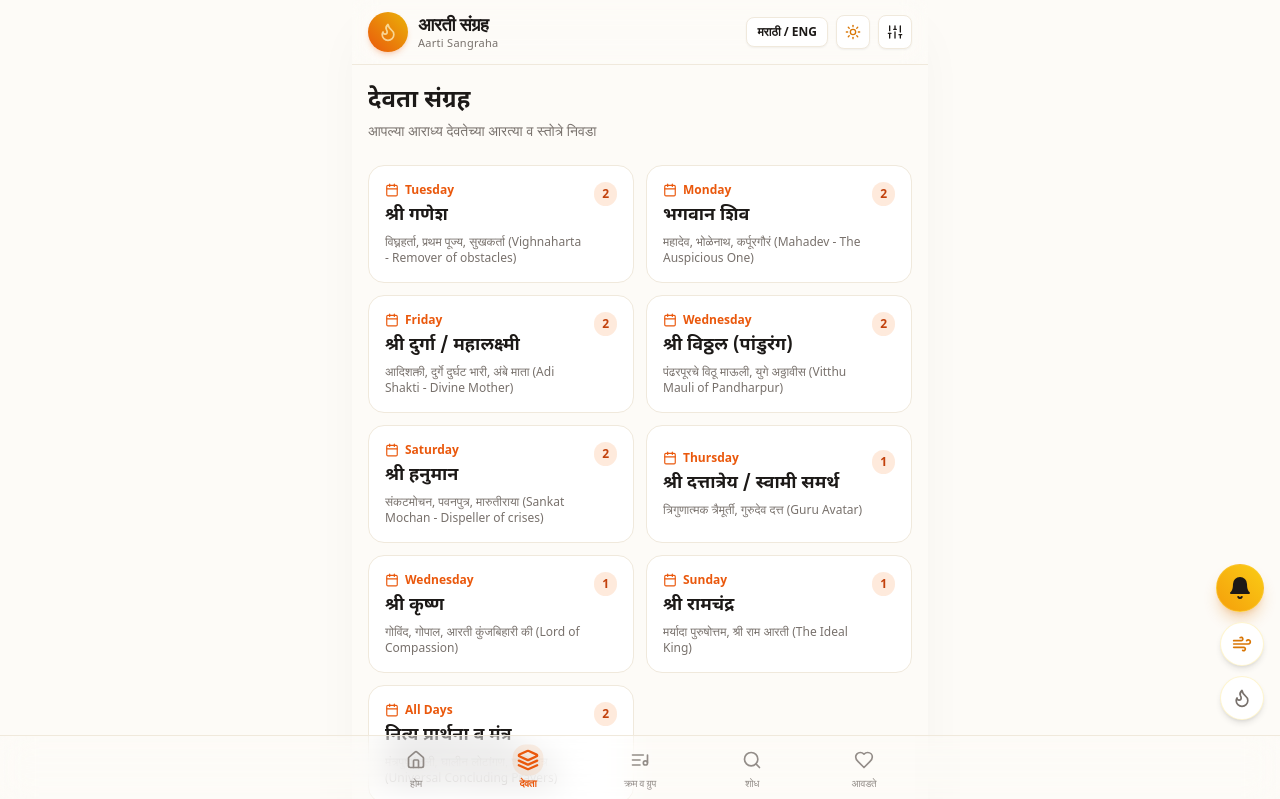
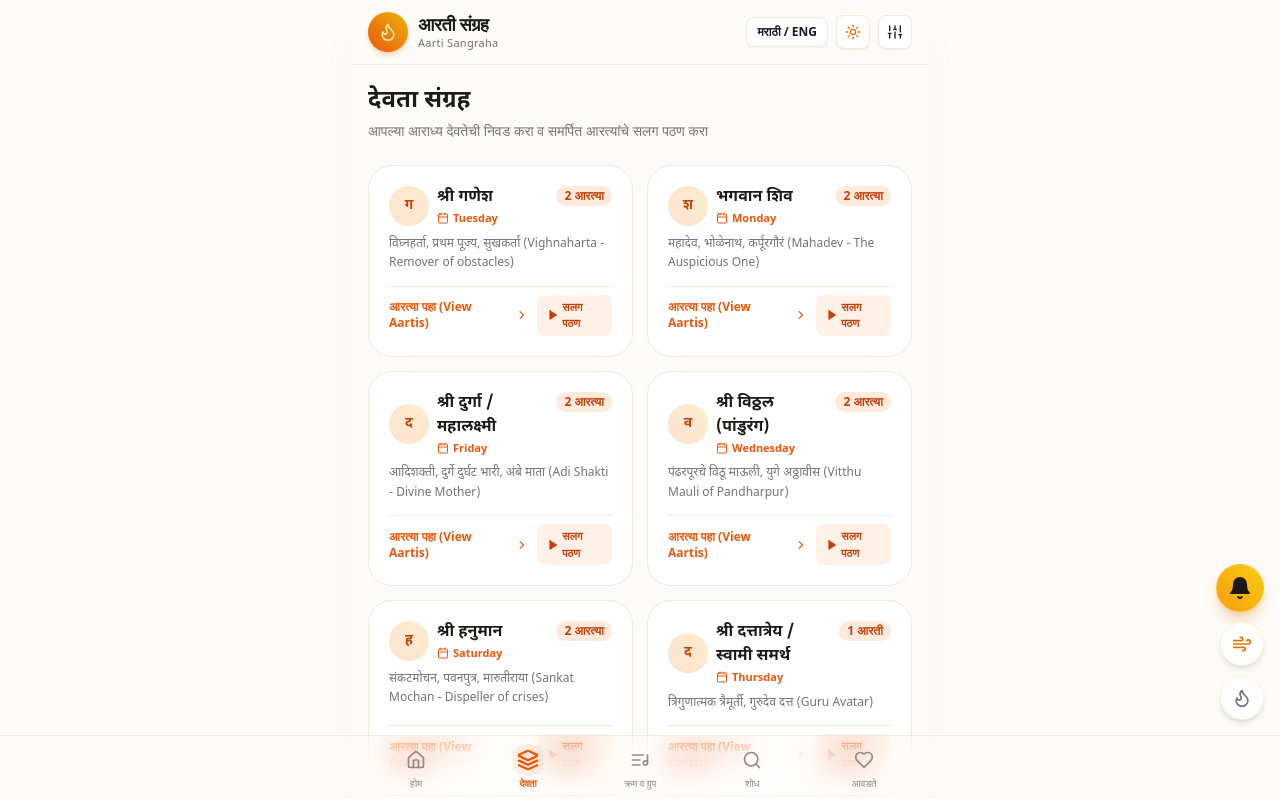
Before and after one commit to manojmitharampawar-blip/aarti-sangraha, a Next.js app: page /deities in a window 1280 px wide. Shown: the top 799 px of the page. Built offline with nearby package versions, Linux system fonts and the light colour scheme.

Commit message:
feat: make deity cards interactive, support sequential pooja playback for deities, and link home deity avatars directly

```diff
--- a/src/app/deities/page.tsx
+++ b/src/app/deities/page.tsx
@@ -1,105 +1,215 @@
 'use client';
 
-import React, { useState } from 'react';
+import React, { useState, useEffect, Suspense } from 'react';
 import Link from 'next/link';
+import { useSearchParams, useRouter } from 'next/navigation';
 import { deities } from '@/data/deities';
 import { aartis } from '@/data/aartis';
 import { useThemeContext } from '@/components/ThemeProvider';
-import { Sparkles, Calendar, ChevronRight } from 'lucide-react';
+import { AartiCard } from '@/components/AartiCard';
+import {
+  Sparkles,
+  Calendar,
+  ChevronRight,
+  Play,
+  ArrowLeft,
+  X,
+  Flame,
+} from 'lucide-react';
 
-export default function DeitiesPage() {
+function DeitiesContent() {
+  const searchParams = useSearchParams();
+  const router = useRouter();
+  const initialDeityId = searchParams.get('id');
+
   const { script } = useThemeContext();
-  const [selectedDeity, setSelectedDeity] = useState<string | null>(null);
+  const [selectedDeityId, setSelectedDeityId] = useState<string | null>(initialDeityId);
 
-  const activeAartis = selectedDeity
-    ? aartis.filter(a => a.deity === selectedDeity)
+  useEffect(() => {
+    if (initialDeityId) {
+      setSelectedDeityId(initialDeityId);
+    }
+  }, [initialDeityId]);
+
+  const activeDeity = deities.find(d => d.id === selectedDeityId);
+  const activeAartis = selectedDeityId
+    ? aartis.filter(a => a.deity === selectedDeityId)
     : [];
+
+  const handleSelectDeity = (id: string) => {
+    setSelectedDeityId(id);
+    // Smooth scroll to top of details
+    window.scrollTo({ top: 0, behavior: 'smooth' });
+  };
+
+  const handleClearSelection = () => {
+    setSelectedDeityId(null);
+    router.push('/deities');
+  };
 
   return (
     <div className="space-y-6">
+      {/* Page Title & Breadcrumb */}
+      {activeDeity ? (
+        <div className="flex items-center justify-between pb-3 border-b border-[var(--border-main)]">
+          <button
+            onClick={handleClearSelection}
+            className="inline-flex items-center gap-1.5 text-xs font-bold text-saffron-600 hover:text-saffron-700 transition-colors"
+          >
+            <ArrowLeft className="w-4 h-4" />
+            <span>सर्व देवता (All Deities)</span>
+          </button>
+
+          <span className="text-xs font-semibold text-[var(--text-secondary)]">
+            {activeAartis.length} आरत्या
+          </span>
+        </div>
+      ) : (
         <div>
           <h1 className="text-xl sm:text-2xl font-black text-[var(--text-primary)] font-devanagari">
             {script === 'devanagari' ? 'देवता संग्रह' : 'Deities & Devotions'}
           </h1>
           <p className="text-xs sm:text-sm text-[var(--text-secondary)] mt-1">
             {script === 'devanagari'
-            ? 'आपल्या आराध्य देवतेच्या आरत्या व स्तोत्रे निवडा'
-            : 'Select your worshipped deity to recite dedicated hymns'}
+              ? 'आपल्या आराध्य देवतेची निवड करा व समर्पित आरत्यांचे सलग पठण करा'
+              : 'Select your worshipped deity to chant all dedicated hymns in sequence'}
+          </p>
+        </div>
+      )}
+
+      {/* ACTIVE SELECTED DEITY SHOWCASE VIEW */}
+      {activeDeity ? (
+        <div className="space-y-5 animate-fade-in">
+          {/* Consecrated Deity Banner */}
+          <div className="p-5 rounded-3xl border border-amber-500/30 bg-gradient-to-br from-amber-500/15 via-saffron-500/10 to-transparent space-y-3">
+            <div className="flex items-start justify-between gap-2">
+              <div>
+                <div className="flex items-center gap-1.5 text-xs font-bold text-saffron-600 mb-1">
+                  <Calendar className="w-3.5 h-3.5" />
+                  <span>उपासना वार: {activeDeity.primaryDay}</span>
+                </div>
+                <h2 className="text-xl sm:text-2xl font-black text-[var(--text-primary)] font-devanagari">
+                  {script === 'devanagari' ? activeDeity.nameDevanagari : activeDeity.nameTransliteration}
+                </h2>
+                <p className="text-xs sm:text-sm text-[var(--text-secondary)] mt-1 font-devanagari">
+                  {activeDeity.description}
                 </p>
               </div>
 
-      {/* Deities Grid */}
-      <div className="grid grid-cols-1 sm:grid-cols-2 gap-3">
+              <div className="w-12 h-12 rounded-full bg-gradient-to-tr from-saffron-500/30 to-amber-400/40 flex items-center justify-center font-bold text-saffron-700 dark:text-saffron-300 shrink-0 text-base font-devanagari">
+                {activeDeity.nameDevanagari.split(' ')[1]?.[0] || activeDeity.nameDevanagari[0]}
+              </div>
+            </div>
+
+            {/* Launch Sequential Recitation Button */}
+            {activeAartis.length > 0 && (
+              <div className="pt-2 flex items-center gap-2">
+                <Link
+                  href={`/group?deity=${activeDeity.id}`}
+                  className="inline-flex items-center gap-2 px-4 py-2.5 rounded-xl bg-saffron-600 hover:bg-saffron-700 text-white font-bold text-xs shadow-md shadow-saffron-600/25 active:scale-95 transition-all"
+                >
+                  <Play className="w-4 h-4 fill-white" />
+                  <span>
+                    {script === 'devanagari'
+                      ? `सर्व ${activeAartis.length} आरत्या सलग म्हणा (Chant All in Sequence)`
+                      : `Chant All ${activeAartis.length} Aartis in Sequence`}
+                  </span>
+                </Link>
+              </div>
+            )}
+          </div>
+
+          {/* Deity's Aarti Cards List */}
+          <div className="space-y-3">
+            <div className="flex items-center justify-between">
+              <h3 className="text-xs font-bold text-[var(--text-secondary)] uppercase tracking-wider flex items-center gap-1.5">
+                <Sparkles className="w-3.5 h-3.5 text-saffron-600" />
+                <span>उपलब्ध आरत्या व स्तोत्रे</span>
+              </h3>
+            </div>
+
+            <div className="space-y-3">
+              {activeAartis.map(aarti => (
+                <AartiCard key={aarti.id} aarti={aarti} />
+              ))}
+            </div>
+          </div>
+        </div>
+      ) : (
+        /* DEITIES GRID LIST */
+        <div className="grid grid-cols-1 sm:grid-cols-2 gap-3.5">
           {deities.map(deity => {
-          const count = aartis.filter(a => a.deity === deity.id).length;
-          const isSelected = selectedDeity === deity.id;
+            const deityAartis = aartis.filter(a => a.deity === deity.id);
+            const count = deityAartis.length;
 
             return (
-            <button
+              <div
                 key={deity.id}
-              onClick={() => setSelectedDeity(isSelected ? null : deity.id)}
-              className={`text-left p-4 rounded-2xl border transition-all ${
-                isSelected
-                  ? 'border-saffron-600 bg-saffron-500/10 shadow-md ring-1 ring-saffron-500/40'
-                  : 'border-[var(--border-main)] bg-[var(--card-main)] hover:border-saffron-500/50'
-              }`}
+                onClick={() => handleSelectDeity(deity.id)}
+                role="button"
+                tabIndex={0}
+                onKeyDown={e => e.key === 'Enter' && handleSelectDeity(deity.id)}
+                className="text-left p-4 sm:p-5 rounded-3xl border border-[var(--border-main)] bg-[var(--card-main)] hover:border-saffron-500/60 hover:shadow-md transition-all cursor-pointer group flex flex-col justify-between gap-3"
               >
-              <div className="flex items-start justify-between">
-                <div className="flex-1">
-                  <div className="flex items-center gap-1.5 text-xs text-saffron-600 font-semibold mb-1">
-                    <Calendar className="w-3.5 h-3.5" />
+                <div>
+                  <div className="flex items-start justify-between gap-2">
+                    <div className="flex items-center gap-2">
+                      <div className="w-10 h-10 rounded-full bg-gradient-to-tr from-saffron-500/20 to-amber-500/20 flex items-center justify-center font-bold text-saffron-700 dark:text-saffron-300 shrink-0 text-sm font-devanagari group-hover:scale-105 transition-transform">
+                        {deity.nameDevanagari.split(' ')[1]?.[0] || deity.nameDevanagari[0]}
+                      </div>
+                      <div>
+                        <h2 className="text-base font-bold text-[var(--text-primary)] font-devanagari group-hover:text-saffron-600 transition-colors">
+                          {script === 'devanagari' ? deity.nameDevanagari : deity.nameTransliteration}
+                        </h2>
+                        <div className="flex items-center gap-1 text-[11px] text-saffron-600 font-semibold">
+                          <Calendar className="w-3 h-3" />
                           <span>{deity.primaryDay}</span>
                         </div>
-                  <h2 className="text-base sm:text-lg font-bold text-[var(--text-primary)] font-devanagari">
-                    {script === 'devanagari' ? deity.nameDevanagari : deity.nameTransliteration}
-                  </h2>
-                  <p className="text-xs text-[var(--text-secondary)] mt-1 line-clamp-2">
+                      </div>
+                    </div>
+
+                    <span className="text-xs font-bold px-2 py-0.5 rounded-full bg-saffron-500/15 text-saffron-700 dark:text-saffron-300 shrink-0">
+                      {count} {count === 1 ? 'आरती' : 'आरत्या'}
+                    </span>
+                  </div>
+
+                  <p className="text-xs text-[var(--text-secondary)] mt-2 line-clamp-2 font-devanagari leading-relaxed">
                     {deity.description}
                   </p>
                 </div>
-                <span className="text-xs font-bold px-2 py-1 rounded-full bg-saffron-500/15 text-saffron-700 dark:text-saffron-300 ml-2">
-                  {count}
+
+                {/* Card Action Footer */}
+                <div className="pt-2 border-t border-[var(--border-main)] flex items-center justify-between gap-2">
+                  <span className="text-xs font-bold text-saffron-600 flex items-center gap-1 group-hover:translate-x-0.5 transition-transform">
+                    <span>आरत्या पहा (View Aartis)</span>
+                    <ChevronRight className="w-3.5 h-3.5" />
                   </span>
+
+                  {count > 0 && (
+                    <Link
+                      href={`/group?deity=${deity.id}`}
+                      onClick={e => e.stopPropagation()}
+                      className="inline-flex items-center gap-1 px-2.5 py-1 rounded-lg bg-saffron-500/10 hover:bg-saffron-600 hover:text-white text-saffron-700 dark:text-saffron-300 text-[11px] font-bold transition-all"
+                      title="या देवतेच्या सर्व आरत्या सलग म्हणा"
+                    >
+                      <Play className="w-3 h-3 fill-current" />
+                      <span>सलग पठण</span>
+                    </Link>
+                  )}
                 </div>
-            </button>
+              </div>
             );
           })}
         </div>
-
-      {/* Expanded Deity Aarti List Drawer/Section */}
-      {selectedDeity && (
-        <section className="p-4 rounded-2xl border border-saffron-500/30 bg-[var(--card-main)] space-y-3">
-          <div className="flex items-center justify-between">
-            <h3 className="text-sm font-bold text-saffron-600 flex items-center gap-1.5">
-              <Sparkles className="w-4 h-4" />
-              <span>उपलब्ध आरत्या (Available Hymns)</span>
-            </h3>
-            <span className="text-xs text-[var(--text-secondary)]">
-              {activeAartis.length} रचना
-            </span>
-          </div>
-
-          <div className="divide-y divide-[var(--border-main)]">
-            {activeAartis.map(aarti => (
-              <Link
-                key={aarti.id}
-                href={`/aarti/${aarti.slug}`}
-                className="flex items-center justify-between py-3 group hover:text-saffron-600"
-              >
-                <div>
-                  <h4 className="text-sm font-bold text-[var(--text-primary)] group-hover:text-saffron-600 font-devanagari">
-                    {script === 'devanagari' ? aarti.titleDevanagari : aarti.titleTransliteration}
-                  </h4>
-                  <p className="text-xs text-[var(--text-secondary)] line-clamp-1 mt-0.5">
-                    {script === 'devanagari' ? aarti.firstLineDevanagari : aarti.firstLineTransliteration}
-                  </p>
-                </div>
-                <ChevronRight className="w-4 h-4 text-[var(--text-secondary)] group-hover:translate-x-1 transition-transform" />
-              </Link>
-            ))}
-          </div>
-        </section>
       )}
     </div>
   );
 }
+
+export default function DeitiesPage() {
+  return (
+    <Suspense fallback={<div className="py-12 text-center text-xs text-[var(--text-secondary)]">लोड होत आहे...</div>}>
+      <DeitiesContent />
+    </Suspense>
+  );
+}
--- a/src/app/group/page.tsx
+++ b/src/app/group/page.tsx
@@ -13,9 +13,11 @@ import {
   Edit3,
   Plus,
   FolderOpen,
+  Sparkles,
 } from 'lucide-react';
-import { AartiItem } from '@/types';
+import { AartiItem, CustomGroup } from '@/types';
 import { aartis } from '@/data/aartis';
+import { deities } from '@/data/deities';
 import { useCustomGroups } from '@/hooks/useCustomGroups';
 import { useThemeContext } from '@/components/ThemeProvider';
 import { useWakeLock } from '@/hooks/useWakeLock';
@@ -29,6 +31,7 @@ import { DevotionalAudioBar } from '@/components/DevotionalAudioBar';
 function GroupPlayerContent() {
   const searchParams = useSearchParams();
   const groupId = searchParams.get('id');
+  const deityId = searchParams.get('deity');
 
   const { groups, isLoaded } = useCustomGroups();
   const { script, toggleScript, fontSize, diyaGlow } = useThemeContext();
@@ -40,10 +43,18 @@ function GroupPlayerContent() {
   const [pendingNextAarti, setPendingNextAarti] = useState<AartiItem | null>(null);
   const [isCompletedToast, setIsCompletedToast] = useState(false);
 
-  const group = groups.find(g => g.id === groupId);
+  // Deity-based virtual group vs Custom localStorage group
+  const deityInfo = deityId ? deities.find(d => d.id === deityId) : null;
+  const customGroup = groupId ? groups.find(g => g.id === groupId) : null;
 
-  // Map group's ordered aartiIds to AartiItem objects
-  const orderedAartis: AartiItem[] = (group?.aartiIds || [])
+  const groupTitle = deityInfo
+    ? (script === 'devanagari' ? `${deityInfo.nameDevanagari} आरती संग्रह` : `${deityInfo.nameTransliteration} Aartis`)
+    : (customGroup?.name || 'आरती संग्रह');
+
+  // Map group's ordered aartiIds or filter by deity
+  const orderedAartis: AartiItem[] = deityId
+    ? aartis.filter(a => a.deity === deityId)
+    : (customGroup?.aartiIds || [])
         .map(id => aartis.find(a => a.id === id))
         .filter((a): a is AartiItem => !!a);
 
@@ -65,10 +76,8 @@ function GroupPlayerContent() {
   const handleReachEnd = useCallback(() => {
     if (currentIndex < orderedAartis.length - 1) {
       const nextHymn = orderedAartis[currentIndex + 1];
-      // Instead of instant switch, trigger gentle countdown allowing user to finish chanting
       setPendingNextAarti(nextHymn);
     } else {
-      // Reached end of last aarti in group
       stopAutoScroll();
       setIsCompletedToast(true);
       setTimeout(() => setIsCompletedToast(false), 4000);
@@ -113,7 +122,7 @@ function GroupPlayerContent() {
     }
   };
 
-  if (!isLoaded) {
+  if (groupId && !isLoaded) {
     return (
       <div className="py-12 text-center text-xs text-[var(--text-secondary)]">
         लोड होत आहे...
@@ -121,7 +130,7 @@ function GroupPlayerContent() {
     );
   }
 
-  if (!group) {
+  if (!deityId && !customGroup) {
     return (
       <div className="py-16 text-center space-y-4">
         <FolderOpen className="w-12 h-12 text-saffron-600 mx-auto" />
@@ -148,11 +157,13 @@ function GroupPlayerContent() {
           <Plus className="w-6 h-6" />
         </div>
         <h2 className="text-base font-bold text-[var(--text-primary)] font-devanagari">
-          {group.name} मध्ये आरत्या नाहीत
+          {groupTitle} मध्ये आरत्या नाहीत
         </h2>
         <p className="text-xs text-[var(--text-secondary)] max-w-xs mx-auto">
           सलग पठण सुरू करण्यासाठी या ग्रुपमध्ये आपल्या पसंतीच्या आरत्या जोडा.
         </p>
+        {customGroup && (
+          <>
             <button
               onClick={() => setIsEditorOpen(true)}
               className="inline-flex items-center gap-1.5 px-5 py-2.5 bg-saffron-600 text-white rounded-xl text-xs font-bold shadow-md shadow-saffron-600/20 active:scale-95"
@@ -162,13 +173,18 @@ function GroupPlayerContent() {
             </button>
 
             <GroupEditorModal
+              key={customGroup.id}
               isOpen={isEditorOpen}
               onClose={() => setIsEditorOpen(false)}
-          group={group}
+              group={customGroup}
             />
+          </>
+        )}
       </div>
     );
   }
+
+  const backLink = deityId ? `/deities?id=${deityId}` : '/groups';
 
   return (
     <div className={`space-y-6 max-w-lg mx-auto pb-20 transition-all ${diyaGlow ? 'diya-aura' : ''}`}>
@@ -193,8 +209,8 @@ function GroupPlayerContent() {
       {/* Top App Bar */}
       <div className="flex items-center justify-between pb-3 border-b border-[var(--border-main)]">
         <Link
-          href="/groups"
-          aria-label="Back to groups"
+          href={backLink}
+          aria-label="Back"
           className="p-2 -ml-2 rounded-xl text-[var(--text-secondary)] hover:text-[var(--text-primary)] transition-colors"
         >
           <ArrowLeft className="w-5 h-5" />
@@ -221,7 +237,8 @@ function GroupPlayerContent() {
             </button>
           )}
 
-          {/* Edit Group Sequence */}
+          {/* Edit Group Sequence (for custom groups) */}
+          {customGroup && (
             <button
               onClick={() => setIsEditorOpen(true)}
               aria-label="Edit group sequence"
@@ -230,6 +247,7 @@ function GroupPlayerContent() {
             >
               <Edit3 className="w-4 h-4" />
             </button>
+          )}
 
           <button
             onClick={toggleScript}
@@ -259,8 +277,9 @@ function GroupPlayerContent() {
 
       {/* Aarti Title & Group Name */}
       <div className="text-center space-y-1 pt-1">
-        <p className="text-xs font-semibold text-saffron-600 font-devanagari">
-          {group.name}
+        <p className="text-xs font-semibold text-saffron-600 font-devanagari flex items-center justify-center gap-1">
+          <Sparkles className="w-3.5 h-3.5" />
+          <span>{groupTitle}</span>
         </p>
         <h1
           style={{ fontSize: `${Math.min(fontSize + 6, 32)}px` }}
@@ -350,11 +369,14 @@ function GroupPlayerContent() {
 
       <FontSizeModal isOpen={isFontModalOpen} onClose={() => setIsFontModalOpen(false)} />
 
+      {customGroup && (
         <GroupEditorModal
+          key={customGroup.id}
           isOpen={isEditorOpen}
           onClose={() => setIsEditorOpen(false)}
-        group={group}
+          group={customGroup}
         />
+      )}
     </div>
   );
 }
--- a/src/app/page.tsx
+++ b/src/app/page.tsx
@@ -108,7 +108,7 @@ export default function HomePage() {
           {deities.slice(0, 8).map(deity => (
             <Link
               key={deity.id}
-              href={`/search?deity=${deity.id}`}
+              href={`/deities?id=${deity.id}`}
               className="flex flex-col items-center text-center p-2.5 rounded-2xl border border-[var(--border-main)] bg-[var(--card-main)] hover:border-saffron-500/50 hover:shadow-sm transition-all group"
             >
               <div className="w-11 h-11 rounded-full bg-gradient-to-tr from-saffron-500/20 to-gold-500/30 flex items-center justify-center text-saffron-700 dark:text-saffron-300 font-bold group-hover:scale-105 transition-transform">
```
Also changed, not shown: tests/setup.ts (+5 -0 lines), 1 other file (tests, documents, lock files or other folders). Lines whose indentation alone changed are shown as unchanged.
